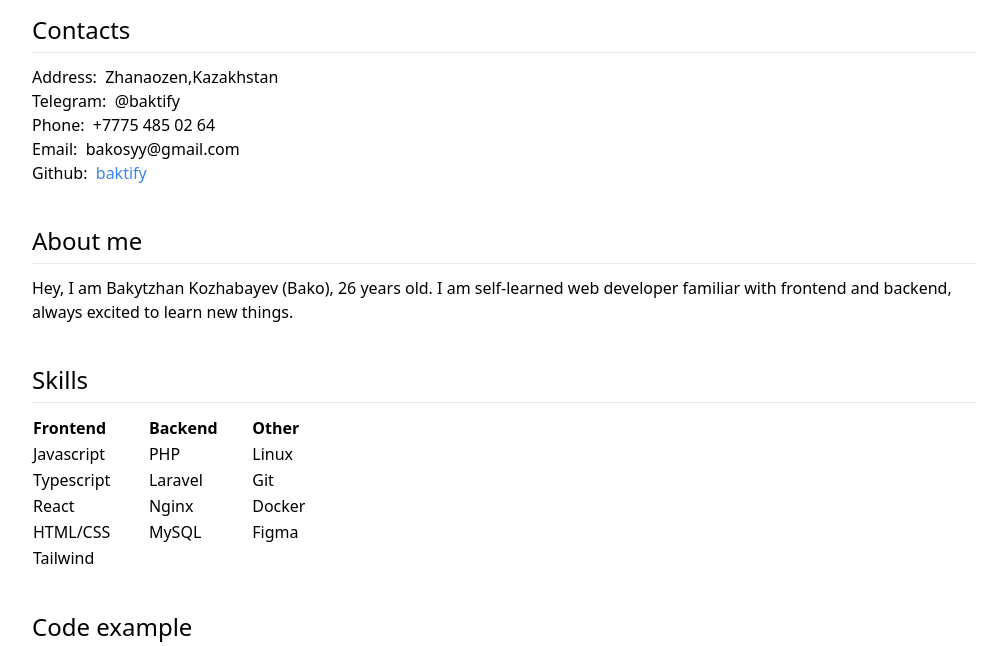
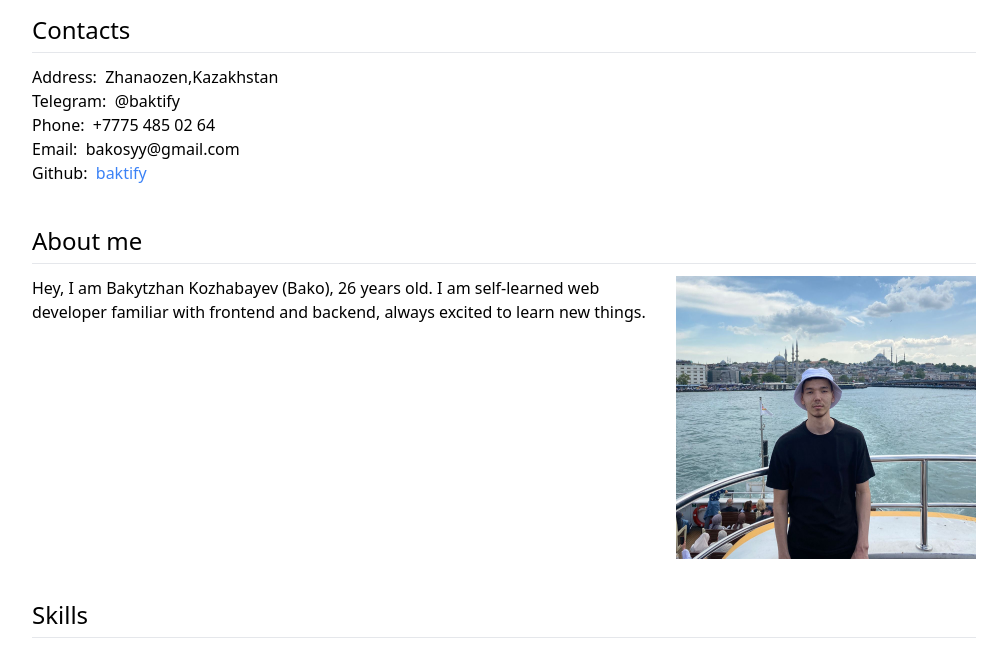
Before and after one commit to baktify/rsschool-cv, a website built with Vite: page index.html in a window 1280 px wide. Shown: the part 130-776 px from the top of the page, without its empty margins (136-1143 px from the left). Built offline with nearby package versions, Linux system fonts and the light colour scheme.

Commit message:
feat: add person image

```diff
--- a/index.html
+++ b/index.html
@@ -33,11 +33,14 @@
       <section class="mb-10 px-10">
         <h2 class="text-2xl mb-1.5">About me</h2>
         <hr>
-        <p class="my-3">
-          Hey, I am Bakytzhan Kozhabayev (Bako), 26 years old. I am
-          self-learned web developer familiar with frontend and backend,
-          always excited to learn new things.
-        </p>
+        <div class="flex items-ce my-3">
+          <p>
+            Hey, I am Bakytzhan Kozhabayev (Bako), 26 years old. I am
+            self-learned web developer familiar with frontend and backend,
+            always excited to learn new things.
+          </p>
+          <img src="./src/images/photo.jpg" alt="photo" width="300">
+        </div>
       </section>
 
       <!-- Skills -->
```
